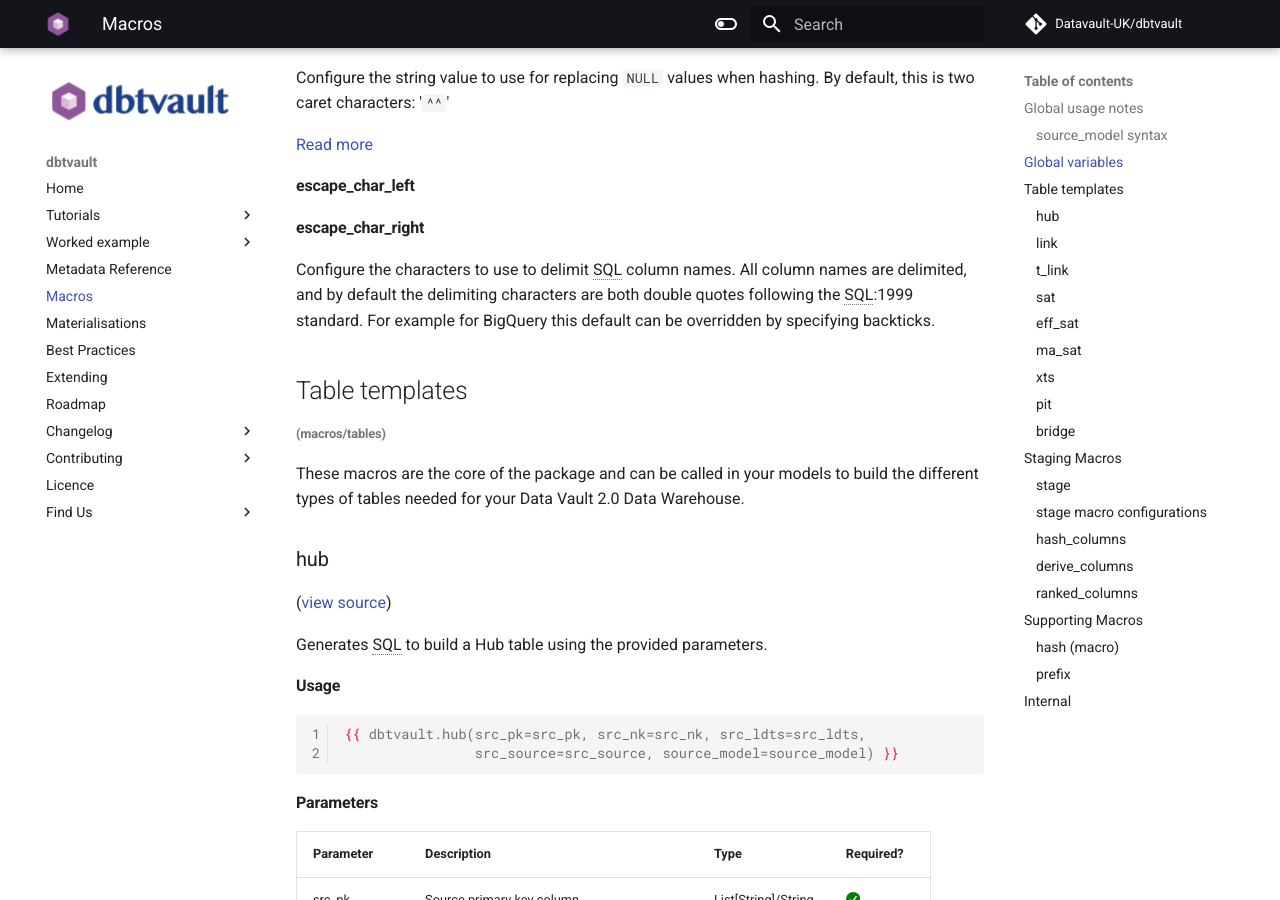
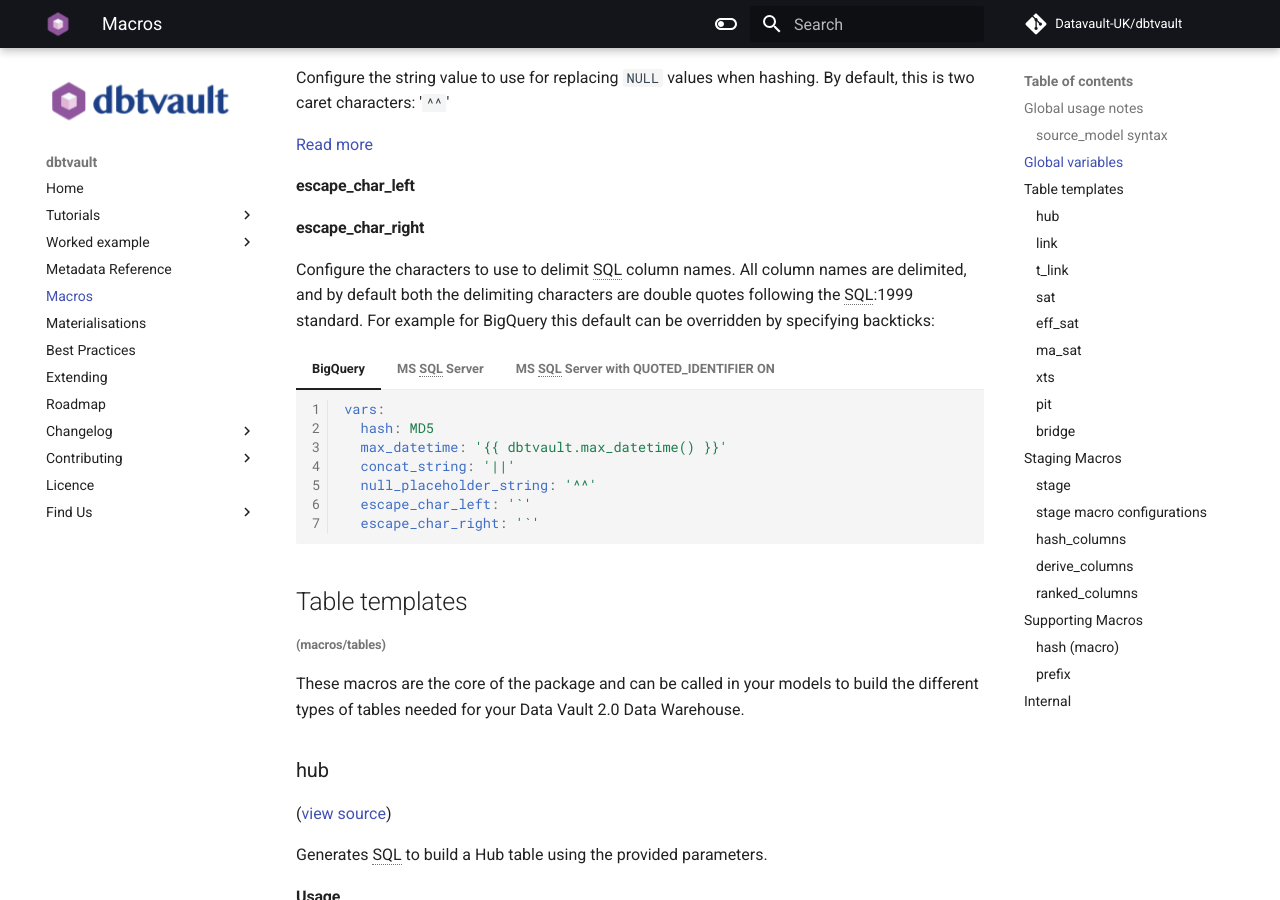
Before and after one commit to Datavault-UK/automate-dv-docs, an MkDocs documentation site: the page built from docs/macros.md, in a window 1280 px wide and 900 px high, scrolled down 1736 px. Built offline with MkDocs 1.6.1 and Material for MkDocs 9.7.7, drawn with Linux system fonts in a browser that asks for light colours; comment, search, counter and statistics services are not loaded.

Commit message:
Example metadata for new documentation

````diff
--- a/docs/macros.md
+++ b/docs/macros.md
@@ -101,7 +101,43 @@
 #### escape_char_left
 #### escape_char_right
 
-Configure the characters to use to delimit SQL column names. All column names are delimited, and by default the delimiting characters are both double quotes following the SQL:1999 standard. For example for BigQuery this default can be overridden by specifying backticks.
+Configure the characters to use to delimit SQL column names. All column names are delimited, and by default both the delimiting characters are double quotes following the SQL:1999 standard. For example for BigQuery this default can be overridden by specifying backticks:
+
+=== "BigQuery"
+
+    ```yaml
+    vars:
+      hash: MD5
+      max_datetime: '{{ dbtvault.max_datetime() }}'
+      concat_string: '||'
+      null_placeholder_string: '^^'
+      escape_char_left: '`'
+      escape_char_right: '`'
+    ```
+
+=== "MS SQL Server"
+
+    ```yaml
+    vars:
+      hash: MD5
+      max_datetime: '{{ dbtvault.max_datetime() }}'
+      concat_string: '||'
+      null_placeholder_string: '^^'
+      escape_char_left: '['
+      escape_char_right: ']'
+    ```
+
+=== "MS SQL Server with QUOTED_IDENTIFIER ON"
+
+    ```yaml
+    vars:
+      hash: MD5
+      max_datetime: '{{ dbtvault.max_datetime() }}'
+      concat_string: '||'
+      null_placeholder_string: '^^'
+      escape_char_left: '"'
+      escape_char_right: '"'
+    ```
 
 ## Table templates
 
````
